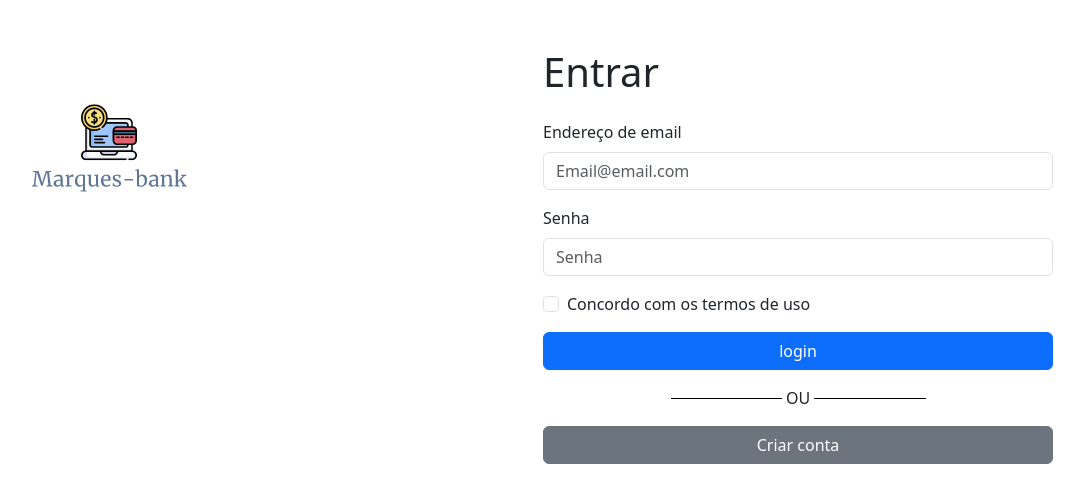
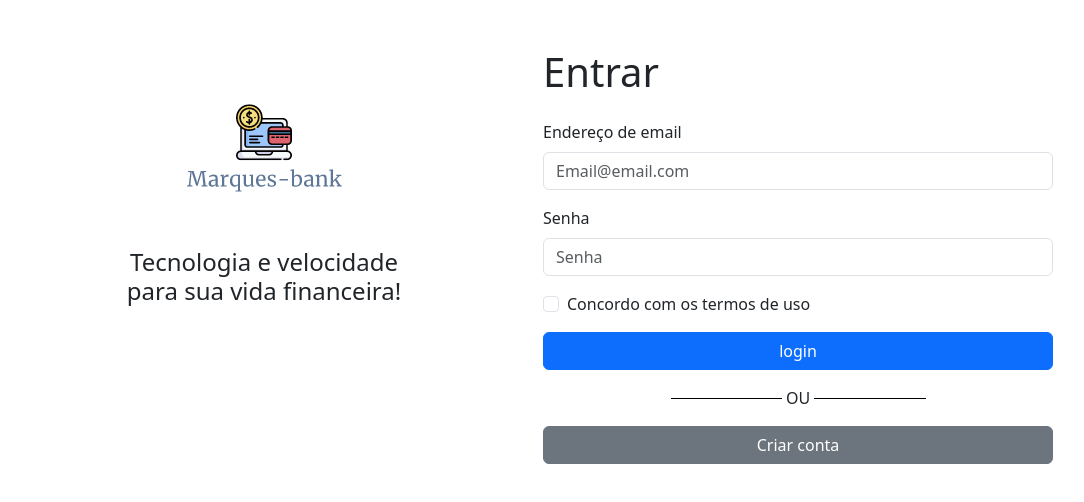
Before and after one commit to JoaoVMarques/marques-bank, a React (Vite) app: page / in a window 1280 px wide. Shown: the top 502 px of the page, without its empty margins (109-1193 px from the left). Built offline with nearby package versions, Linux system fonts and the light colour scheme.

Commit message:
Organizando as pastas e criando um slogan para a tela de login

```diff
--- a/src/App.tsx
+++ b/src/App.tsx
@@ -1,6 +1,6 @@
 import 'bootstrap/dist/css/bootstrap.min.css';
 import './styles.css';
-import Login from './components/loginScreen/LoginScreen.tsx';
+import Login from './pages/loginScreen/LoginScreen.tsx';
 
 function App() {
   return (
--- a/src/components/loginScreen/LoginScreen.tsx
+++ b/src/pages/loginScreen/LoginScreen.tsx
@@ -3,21 +3,23 @@ import {
 } from 'react-bootstrap';
 import logo from '../../imgs/logo.png';
 import LoginForm from './Forms/LoginForm.tsx';
+import Slogan from './components/Slogan.tsx';
 
 function LoginScreen() {
   return (
     <Container className='p-5'>
-      <Row>
+      <Row className="justify-content-md-center">
         <Col sm={8} md={true}>
-          <img src={logo} alt="logo da empresa com nome Marques-Bank" />
+          <img className="rounded mx-auto d-block" src={logo} alt='logo da empresa com nome Marques-Bank' />
+          <Slogan />
         </Col>
         <Col sm={12} md={true}>
           <h1>Entrar</h1>
           <LoginForm />
           <div className='separator-box'>
-            <div className="separator">OU</div>
+            <div className='separator'>OU</div>
           </div>
-          <Button variant="secondary" className="w-100">Criar conta</Button>
+          <Button variant='secondary' className='w-100'>Criar conta</Button>
         </Col>
       </Row>
     </Container>
--- /dev/null
+++ b/src/pages/loginScreen/components/Slogan.tsx
@@ -0,0 +1,20 @@
+import { Col, Container, Row } from 'react-bootstrap';
+
+function Slogan() {
+  return (
+    <Container>
+        <Row>
+            <Col>
+                <h4 className='text-center mb-0'>Tecnologia e velocidade</h4>
+            </Col>
+            </Row>
+            <Row>
+            <Col>
+                <h4 className='text-center'>para sua vida financeira!</h4>
+            </Col>
+        </Row>
+    </Container>
+  );
+}
+
+export default Slogan;
```
Also changed, not shown: src/pages/loginScreen/Forms/LoginForm.tsx (renamed from src/components/loginScreen/Forms/LoginForm.tsx), 1 other file (tests, documents, lock files or other folders).
